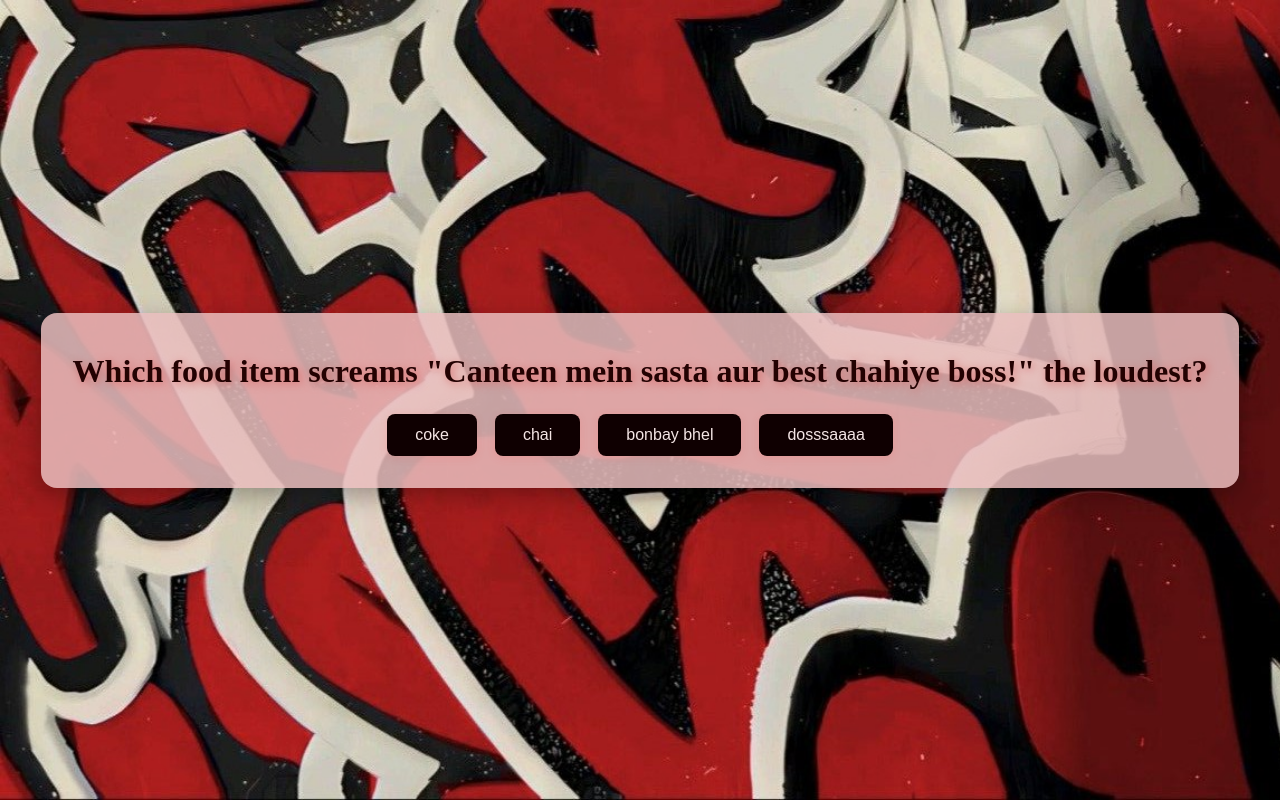
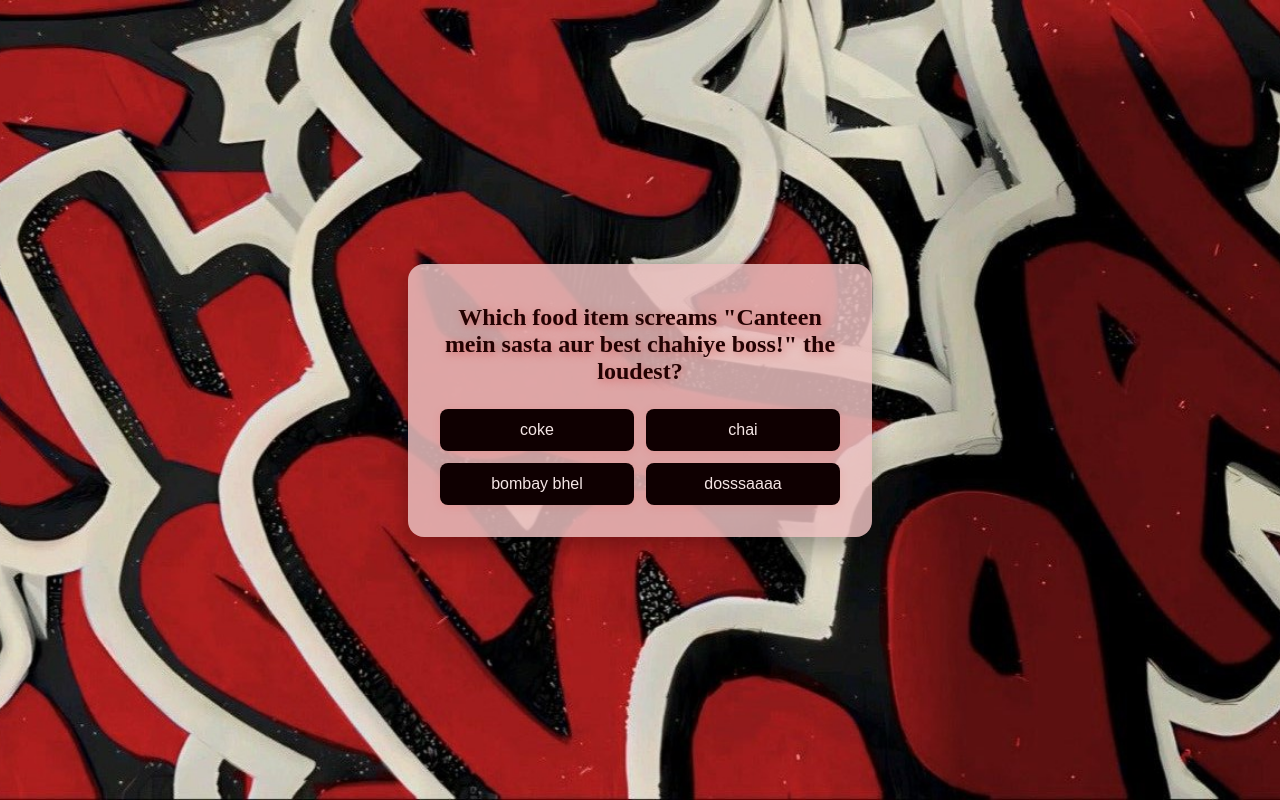
Before and after one commit to khushi-mahida/tresurehunt, a plain HTML site: page hazeleyesmcq2.html in a window 1280 px wide. Drawn offline with Linux system fonts and the light colour scheme.

Commit message:
Update hazeleyesmcq2.html

```diff
--- a/hazeleyesmcq2.html
+++ b/hazeleyesmcq2.html
@@ -1,10 +1,13 @@
+<!DOCTYPE html>
 <html>
 <head>
     <title>Challenge No 1</title>
+    <meta name="viewport" content="width=device-width, initial-scale=1.0">
     <style>
         body {
             background-image: url('download (2).jpg');
             background-size: cover;
+            background-position: center;
             background-repeat: no-repeat;
             height: 100vh;
             margin: 0;
@@ -18,22 +21,26 @@
             border-radius: 16px;
             padding: 40px 32px 32px 32px;
             text-align: center;
-            min-width: 320px;
+            width: 90%;
+            max-width: 400px;
         }
         .center-box h2 {
             margin: 0 0 24px 0;
-            font-size: 2rem;
+            font-size: 1.5rem;
             color: #230202;
             text-shadow: 2px 2px 8px #d76f6f;
         }
         .button-row {
             display: flex;
+            flex-wrap: wrap;
             justify-content: center;
-            gap: 18px;
+            gap: 12px;
             margin-top: 24px;
         }
         .center-btn {
-            padding: 12px 28px;
+            flex: 1 1 calc(50% - 12px);
+            min-width: 120px;
+            padding: 12px;
             font-size: 1rem;
             border: none;
             border-radius: 8px;
@@ -61,6 +68,7 @@
             z-index: 1000;
             font-size: 1.2rem;
             display: none;
+            max-width: 90%;
         }
         .msg-box button {
             margin-top: 18px;
@@ -82,7 +90,7 @@
         <div class="button-row">
             <button class="center-btn" onclick="showMsg('Alright, the other next clue!')">coke</button>
             <button class="center-btn" onclick="showMsg('Button 2 pressed!')">chai</button>
-            <button class="center-btn" onclick="showMsg('Galtiyon ka raja/maharani lag rahe ho!')">bonbay bhel </button>
+            <button class="center-btn" onclick="showMsg('Galtiyon ka raja/maharani lag rahe ho!')">bombay bhel</button>
             <button class="center-btn" onclick="showMsg('Sirf dil se khela, dimaag ko bench pe bithaya!')">dosssaaaa</button>
         </div>
     </div>
@@ -118,8 +126,4 @@
         }
     </script>
 </body>
-<script>
-
-</script>
-
 </html>
```
